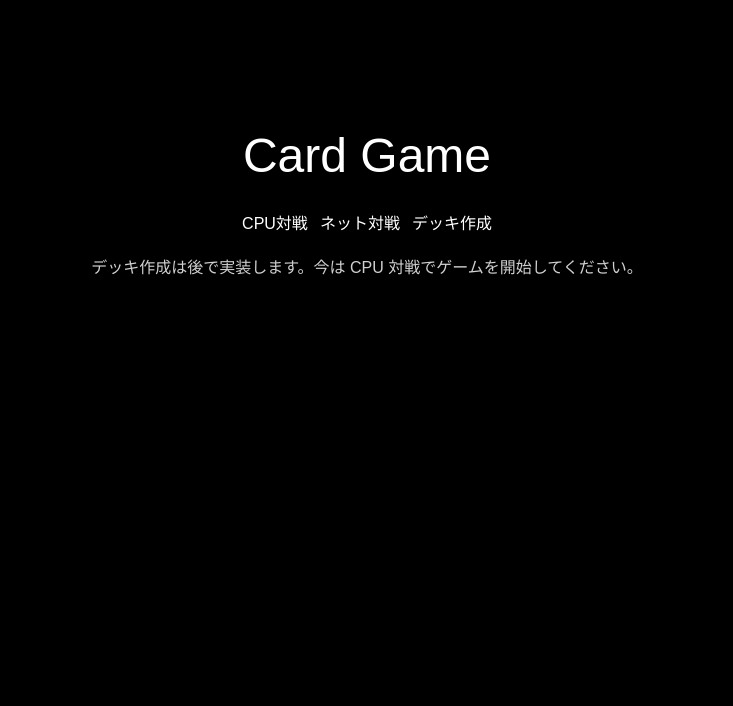
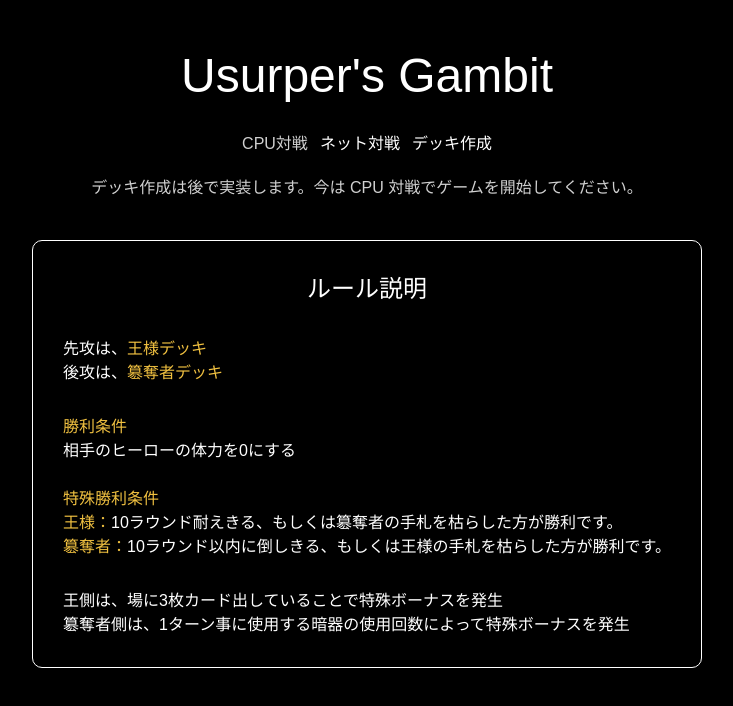
Before and after one commit to bst-shinkawa/Game, a Next.js app in the folder card-game/: page / in a window 1280 px wide. Shown: the top 706 px of the page, without its empty margins (273-1006 px from the left). Built offline with nearby package versions, Linux system fonts and the light colour scheme.

Commit message:
カードバグ修正＆メニューに戻る修正

```diff
--- a/card-game/app/components/GameField.tsx
+++ b/card-game/app/components/GameField.tsx
@@ -82,6 +82,7 @@ interface GameFieldProps {
   attack: (attackerId: string, targetId: string | "hero", isPlayerAttacker?: boolean) => void;
   castSpell: (cardUniqueId: string, targetId: string | "hero", isPlayer?: boolean, setAttackTargets?: (targets: string[]) => void) => void;
   resetGame: (mode: "cpu" | "pvp") => void;
+  goToMenu?: () => void;
   finalizeCoin: (winner: "player" | "enemy") => void;
   doMulligan: (keepIds: string[]) => void;
   startMatch: () => void;
@@ -127,7 +128,7 @@ export const GameField: React.FC<GameFieldProps> = (props) => {
     enemyAttackAnimation, enemySpellAnimation,
     selectionMode, selectionConfig,
     playCardToField, endTurn, attack, castSpell,
-    resetGame, finalizeCoin, doMulligan, startMatch,
+    resetGame, goToMenu, finalizeCoin, doMulligan, startMatch,
     initializeSelection, applySelection, cancelSelection,
     setDamageFloats, setDraggingCard, setDragPosition,
     setIsHandExpanded, setActiveHandCardId, setShowTurnModal,
@@ -372,7 +373,7 @@ export const GameField: React.FC<GameFieldProps> = (props) => {
       {/* Menu buttons */}
       <div style={{ position: "fixed", top: 12, right: 12, zIndex: 1200, display: "flex", gap: 8 }}>
         <button onClick={() => resetGame("cpu")}>リスタート</button>
-        <button onClick={() => resetGame("cpu")}>リタイア</button>
+        <button onClick={() => goToMenu?.()}>リタイア</button>
       </div>
 
       {/* AI attack clone portal */}
@@ -479,7 +480,6 @@ export const GameField: React.FC<GameFieldProps> = (props) => {
         playerDeck={deck}
         playerGraveyard={playerGraveyard}
         currentMana={currentMana}
-        playerDaggerCount={playerDaggerCount ?? 0}
         turnSecondsRemaining={turnSecondsRemaining}
         isPlayerTurn={isPlayerTurn}
         draggingCard={draggingCard}
@@ -579,67 +579,36 @@ export const GameField: React.FC<GameFieldProps> = (props) => {
         document.body,
       )}
 
-      {/* ラウンドカウンター・シナジーインジケーター・手札警告 */}
+      {/* ラウンドカウンター & 手札警告 */}
       {!preGame && !gameOver.over && (() => {
         const currentRound = round ?? Math.ceil(turn / 2);
         const computedPlayerRole = playerRole ?? (coinResult === "player" ? "king" : coinResult === "enemy" ? "usurper" : null);
         const isKing = computedPlayerRole === "king";
-        const isUsurper = computedPlayerRole === "usurper";
-        const handLow = playerHandCards.length <= 2;
-        const fieldBonusActive = isKing && playerFieldCards.length >= 3;
-        const daggerCount = playerDaggerCount ?? 0;
+        const handLow = isKing && playerHandCards.length <= 2;
         return (
           <div style={{
             position: "fixed", top: 12, left: "50%", transform: "translateX(-50%)",
             zIndex: 1100, display: "flex", flexDirection: "column", alignItems: "center", gap: 4,
             pointerEvents: "none",
           }}>
-            {/* ラウンド表示 */}
             <div style={{
-              background: "rgba(0,0,0,0.7)", color: "#eee",
+              background: "rgba(0,0,0,0.65)", color: "#eee",
               padding: "4px 16px", borderRadius: 20, fontSize: 13, fontWeight: "bold",
               border: "1px solid rgba(255,255,255,0.2)",
-              display: "flex", alignItems: "center", gap: 10,
             }}>
-              <span>ラウンド {currentRound} / 10</span>
+              ラウンド {currentRound} / 10
               {isKing && (
-                <span style={{ color: "#a0c8ff", fontSize: 11 }}>
-                  残り {Math.max(0, 11 - currentRound)} R
+                <span style={{ color: "#a0c8ff", marginLeft: 8, fontSize: 11 }}>
+                  残り {Math.max(0, 10 - currentRound + 1)} R で耐久勝利
                 </span>
               )}
             </div>
-
-            {/* シナジーインジケーター */}
-            <div style={{ display: "flex", gap: 6 }}>
-              {/* 王：陣形ボーナス発動中 */}
-              {fieldBonusActive && (
-                <div style={{
-                  background: "rgba(30,90,180,0.85)", color: "#fff",
-                  padding: "2px 12px", borderRadius: 12, fontSize: 12, fontWeight: "bold",
-                  border: "1px solid #60a8ff",
-                }}>
-                  ⚔ 陣形ボーナス
-                </div>
-              )}
-              {/* 簒奪者：暗器カウンター */}
-              {isUsurper && daggerCount > 0 && (
-                <div style={{
-                  background: "rgba(60,20,90,0.88)", color: "#e0b0ff",
-                  padding: "2px 12px", borderRadius: 12, fontSize: 12, fontWeight: "bold",
-                  border: "1px solid #c060ff",
-                }}>
-                  🗡 暗器 ×{daggerCount}
-                </div>
-              )}
-            </div>
-
-            {/* 手札警告 */}
             {handLow && (
               <div style={{
                 background: "rgba(180,0,0,0.85)", color: "#fff",
                 padding: "3px 14px", borderRadius: 12, fontSize: 12, fontWeight: "bold",
               }}>
-                ⚠ 手札残り {playerHandCards.length} 枚
+                ⚠ 手札残り {playerHandCards.length} 枚 — 0になると敗北
               </div>
             )}
           </div>
@@ -653,7 +622,7 @@ export const GameField: React.FC<GameFieldProps> = (props) => {
           playerRole={playerRole ?? (coinResult === "player" ? "king" : coinResult === "enemy" ? "usurper" : null)}
           turn={turn}
           onRestart={() => resetGame("cpu")}
-          onMenu={() => {}}
+          onMenu={() => goToMenu?.()}
         />
       )}
     </div>
--- a/card-game/app/components/StartMenu.tsx
+++ b/card-game/app/components/StartMenu.tsx
@@ -9,16 +9,37 @@ type Props = {
 
 const StartMenu: React.FC<Props> = ({ onSelectMode, onDeck }) => {
   return (
-    <div style={{ display: "flex", flexDirection: "column", alignItems: "center", gap: 20, marginTop: "10vh" }}>
-      <h1 style={{ color: "#fff", fontSize: 48 }}>Card Game</h1>
+    <div style={{ display: "flex", flexDirection: "column", alignItems: "center", gap: 20 }}>
+      <h1 style={{ color: "#fff", fontSize: 48 }}>Usurper's Gambit</h1>
       <div style={{ display: "flex", gap: 12, color: "#fff" }}>
-        <button className={styles.field_turn ? "" : ""} onClick={() => onSelectMode("cpu")}>CPU対戦</button>
-        <button onClick={() => onSelectMode("pvp")}>ネット対戦</button>
+        <button className={styles.field_turn ? "" : ""} onClick={() => onSelectMode("cpu")} style={{color: "#d0d0d0"}}>CPU対戦</button>
+        <button onClick={onDeck} disabled title="準備中">ネット対戦</button>
         <button onClick={onDeck} disabled title="準備中">デッキ作成</button>
       </div>
       <p style={{ color: "#d0d0d0", maxWidth: 600, textAlign: "center" }}>
         デッキ作成は後で実装します。今は CPU 対戦でゲームを開始してください。
       </p>
+
+      <div style={{ border: "1px solid #fff", padding: 30, borderRadius: 10, marginTop: 20 }}>
+        <p style={{ color: "#fff", fontSize: 24 ,textAlign: "center"}}>ルール説明</p>
+        <p style={{ color: "#fff", paddingTop: 30}}>
+          先攻は、<span style={{ color: "#f0c040"}}>王様デッキ</span><br />
+          後攻は、<span style={{ color: "#f0c040"}}>簒奪者デッキ</span>
+        </p>
+        <p style={{ paddingTop: 30, color: "#fff"}}>
+          <span style={{ color: "#f0c040"}}>勝利条件</span><br />
+          相手のヒーローの体力を0にする
+          <br />
+          <br />
+          <span style={{ color: "#f0c040"}}>特殊勝利条件</span><br />
+          <span style={{ color: "#f0c040"}}>王様：</span>10ラウンド耐えきる、もしくは簒奪者の手札を枯らした方が勝利です。<br />
+          <span style={{ color: "#f0c040"}}>簒奪者：</span>10ラウンド以内に倒しきる、もしくは王様の手札を枯らした方が勝利です。
+        </p>
+        <p style={{ paddingTop: 30, color: "#fff"}}>
+          王側は、場に3枚カード出していることで特殊ボーナスを発生<br />
+          簒奪者側は、1ターン事に使用する暗器の使用回数によって特殊ボーナスを発生<br />
+        </p>
+      </div>
     </div>
   );
 };
--- a/card-game/app/page.tsx
+++ b/card-game/app/page.tsx
@@ -78,6 +78,7 @@ const GamePage: React.FC = () => {
         uiState.setMulliganTimer(15);
         setMode("game");
       }}
+      goToMenu={() => setMode("menu")}
       handAreaRef={uiState.handAreaRef}
       collapseHand={uiState.collapseHand}
     />
```
